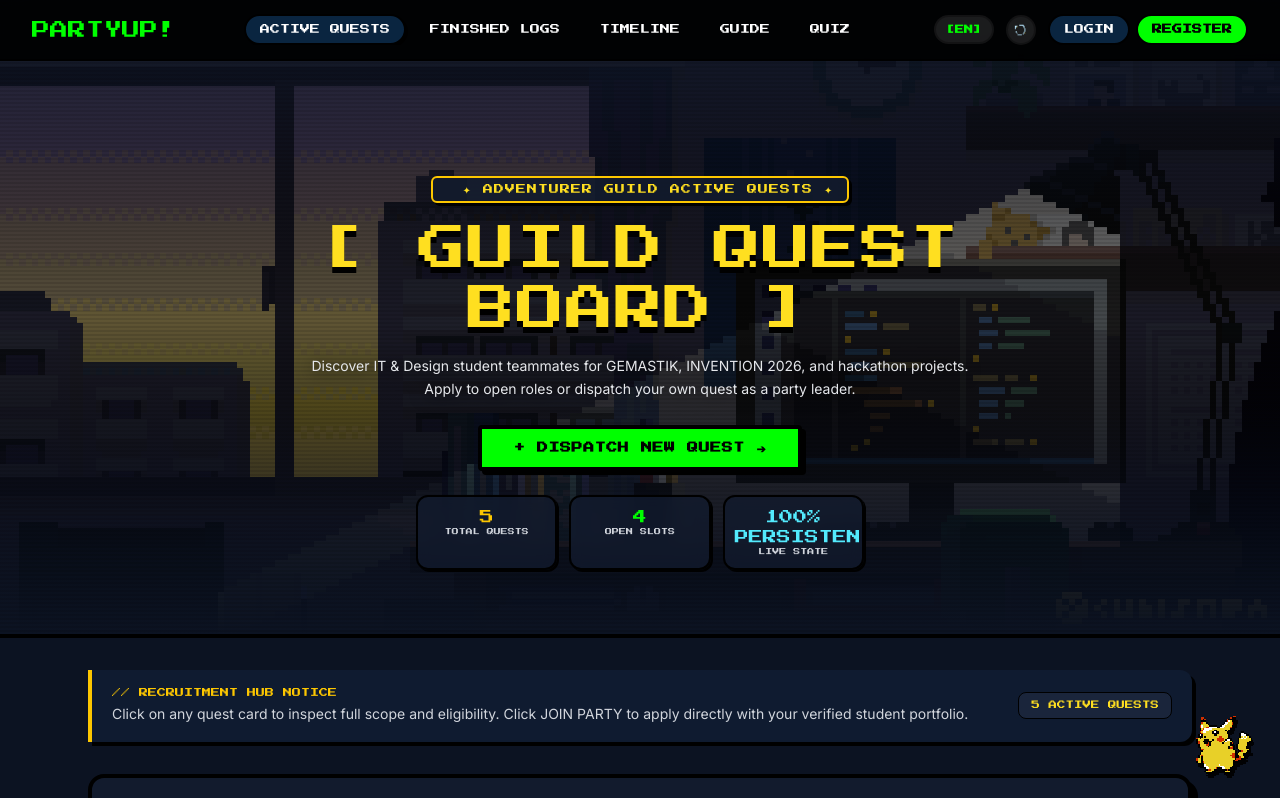
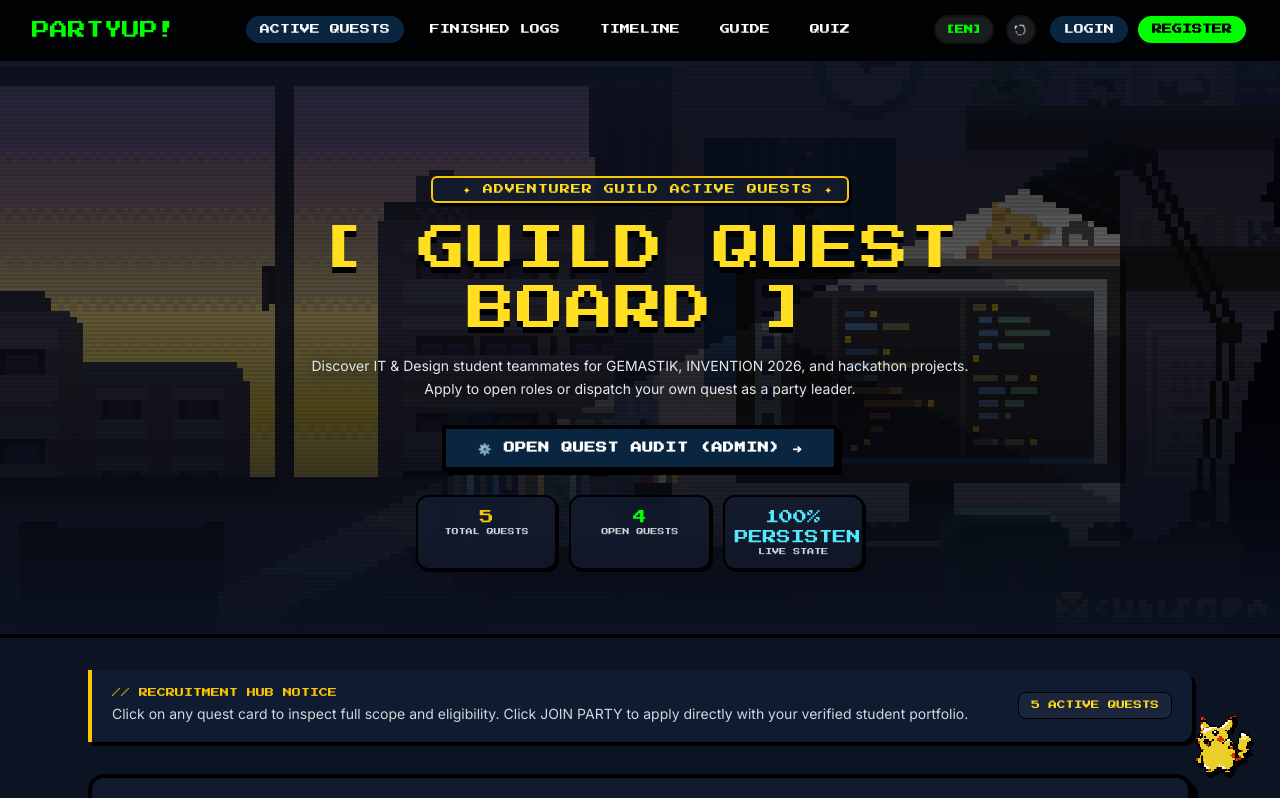
Before and after one commit to JoiceNapitupulu/PartyUp, a Next.js app: page /board in a window 1280 px wide. Shown: the top 798 px of the page. Built offline with nearby package versions, Linux system fonts and the light colour scheme; sample sign-in values are in the browser's storage.

Commit message:
modifkeamanansistem
icon belum dipanggil masih kurang

```diff
--- a/src/app/board/page.js
+++ b/src/app/board/page.js
@@ -8,6 +8,7 @@ import PixelButton from "../../components/PixelButton";
 import ProjectCard from "../../components/ProjectCard";
 import projectsData from "../../data/projects.json";
 import { useLanguage } from "../../utils/lang";
+import { isAdmin } from "../../utils/auth";
 
 const CATEGORIES = [
   "ALL",
@@ -167,9 +168,21 @@ export default function Board() {
           : "[RESTRICTED] YOU MUST LOG IN TO THE GUILD TO DISPATCH QUESTS!"
       );
       router.push("/login");
-    } else {
-      setIsModalOpen(true);
+      return;
     }
+
+    // arahkan admin ke panel audit quest
+    if (isAdmin(user)) {
+      alert(
+        lang === "ID"
+          ? "⚙️ MODE ADMIN: Anda adalah Administrator. Mengalihkan ke Panel Audit Quest..."
+          : "⚙️ ADMIN MODE: Redirecting to Quest Audit Panel..."
+      );
+      router.push("/admin/quests");
+      return;
+    }
+
+    setIsModalOpen(true);
   };
 
   return (
@@ -206,11 +219,13 @@ export default function Board() {
 
           <div className="pt-2">
             <PixelButton
-              variant="green"
+              variant={isAdmin(user) ? "navy" : "green"}
               onClick={handleDispatchClick}
               className="py-3 px-8 text-xs shadow-[4px_4px_0px_0px_rgba(0,0,0,1)] cursor-pointer active:translate-y-[1px]"
             >
-              {lang === "ID" ? "+ TERBITKAN QUEST BARU ➔" : "+ DISPATCH NEW QUEST ➔"}
+              {isAdmin(user)
+                ? (lang === "ID" ? "⚙️ BUKA AUDIT QUEST (ADMIN) ➔" : "⚙️ OPEN QUEST AUDIT (ADMIN) ➔")
+                : (lang === "ID" ? "+ TERBITKAN QUEST BARU ➔" : "+ DISPATCH NEW QUEST ➔")}
             </PixelButton>
           </div>
 
@@ -224,7 +239,7 @@ export default function Board() {
               <p className="font-pixel text-xs md:text-sm text-pixel-green">
                 {projects.filter((p) => p.status === "Open").length}
               </p>
-              <p className="font-pixel text-[7px] text-gray-300 uppercase">{lang === "ID" ? "Slot Terbuka" : "Open Slots"}</p>
+              <p className="font-pixel text-[7px] text-gray-300 uppercase">{lang === "ID" ? "Quest Terbuka" : "Open Quests"}</p>
             </div>
             <div className="bg-[#121b2d]/80 border-2 border-retro-black p-2.5 rounded-xl backdrop-blur-sm shadow-[2px_2px_0px_0px_rgba(0,0,0,1)]">
               <p className="font-pixel text-xs md:text-sm text-cyan-300">100% PERSISTEN</p>
--- a/src/components/ProjectCard.js
+++ b/src/components/ProjectCard.js
@@ -95,6 +95,7 @@ export default function ProjectCard({ project, showAuthor = true, onApply }) {
   const handleApply = (e) => {
     if (e) e.stopPropagation();
 
+    // 1. Cek Apakah Belum Login (Tamu)
     if (!currentUser) {
       alert(
         lang === "ID"
@@ -105,17 +106,16 @@ export default function ProjectCard({ project, showAuthor = true, onApply }) {
       return;
     }
 
-    // [BARU] Blokade khusus Admin: Admin bertugas mengawasi sistem, bukan
-    // mendaftar sebagai anggota tim capstone/kompetisi mahasiswa.
     if (isAdmin(currentUser)) {
       alert(
         lang === "ID"
-          ? "⚠️ AKSES ADMIN: Anda bertugas mengawasi sistem Guild, bukan bergabung ke tim quest mahasiswa."
-          : "⚠️ ADMIN ACCESS: Admins oversee the guild system and cannot join student quest parties."
+          ? "⚠️ AKSES ADMIN: Akun Administrator bertugas memoderasi sistem dan tidak dapat mendaftar ke Party mahasiswa!"
+          : "⚠️ ADMIN ACCESS: Administrator cannot apply to student parties!"
       );
       return;
     }
 
+    // 3. Cek Apakah Pembuat Quest Sendiri
     if (isOwner) {
       alert(
         lang === "ID"
@@ -406,7 +406,9 @@ export default function ProjectCard({ project, showAuthor = true, onApply }) {
                   {project?.description}
                 </p>
 
-                {/* Meta Row */}
+                {/* Meta Row — PERBAIKAN: kalau quest sudah Filled, slot yang
+                    ditampilkan HARUS 0, bukan tetap menghitung panjang array
+                    peran (yang membuatnya tampak masih ada slot kosong). */}
                 <div className="flex flex-wrap items-center gap-x-6 gap-y-2 font-sans text-xs sm:text-sm text-gray-300">
                   <span className="flex items-center gap-1.5">
                     ⏱️ {lang === "ID" ? "Durasi:" : "Duration:"} <span className="text-white font-semibold">{lang === "ID" ? "Sprint 2 - 4 Minggu" : "2 - 4 Weeks Sprint"}</span>
@@ -414,14 +416,11 @@ export default function ProjectCard({ project, showAuthor = true, onApply }) {
                   <span className="flex items-center gap-1.5">
                     👥 {lang === "ID" ? "Ukuran Tim:" : "Party Size:"} <span className="text-white font-semibold">{lang === "ID" ? `Maks ${rolesRequired.length + 1} Anggota` : `${rolesRequired.length + 1} Members Max`}</span>
                   </span>
-                  {/* [DIPERBAIKI] Slot Terbuka sekarang ikut status isClosed —
-                      sebelumnya tetap menampilkan rolesRequired.length meski
-                      quest sudah Filled, jadi terkesan masih ada slot kosong. */}
                   <span className="flex items-center gap-1.5">
                     🎯 {lang === "ID" ? "Slot Terbuka:" : "Slots Open:"}{" "}
                     <span className="text-white font-semibold">
                       {isClosed
-                        ? (lang === "ID" ? "0 Slot (Penuh)" : "0 Slots (Full)")
+                        ? (lang === "ID" ? "0 (Penuh)" : "0 (Full)")
                         : `${rolesRequired.length} ${lang === "ID" ? "Slot" : "Slots"}`}
                     </span>
                   </span>
@@ -471,13 +470,12 @@ export default function ProjectCard({ project, showAuthor = true, onApply }) {
                     {lang === "ID" ? "// PERAN YANG DIBUTUHKAN (SLOT):" : "// ROLES NEEDED (SLOTS):"}
                   </span>
                   <div className="flex flex-col gap-2">
-                    {/* [DIPERBAIKI] Badge role sekarang kondisional terhadap
-                        isClosed — sebelumnya di-hardcode selalu kuning
-                        "1 SLOT TERBUKA" walau quest sudah Filled/tombol
-                        sudah abu-abu TERISI di bagian atas (state bentrok). */}
                     {rolesRequired.map((role, i) => (
                       <div key={i} className="flex items-center justify-between bg-[#0b1220] p-3 border border-gray-700 rounded-lg">
                         <span className="font-pixel text-[9px] text-pixel-green font-bold">+{role?.toUpperCase()}</span>
+                        {/* PERBAIKAN: badge ikut status Filled — kalau quest
+                            sudah penuh, semua baris peran jadi abu-abu
+                            "TERISI ✓", bukan tetap kuning "1 SLOT TERBUKA" */}
                         <span
                           className={`font-pixel text-[8px] px-2 py-0.5 rounded font-bold ${isClosed
                             ? "bg-gray-700 text-gray-300 border border-gray-600"
--- a/src/utils/auth.js
+++ b/src/utils/auth.js
@@ -65,7 +65,7 @@ export function triggerAuthChange() {
 // Safely retrieve the current active user from storage, defaulting to USR-001 (Joice)
 export function getCurrentUser() {
   if (typeof window === "undefined") {
-    return usersData[0];
+    return null;
   }
   try {
     const isLoggedOut = localStorage.getItem("isLoggedOut") === "true";
@@ -100,7 +100,7 @@ export function getCurrentUser() {
   } catch (e) {
     console.error("Failed to read currentUser from localStorage", e);
   }
-  return usersData[0]; // Fallback to Joice
+  return null;
 }
 
 // Safely persist user credentials in localStorage and broadcast layout update event
```
